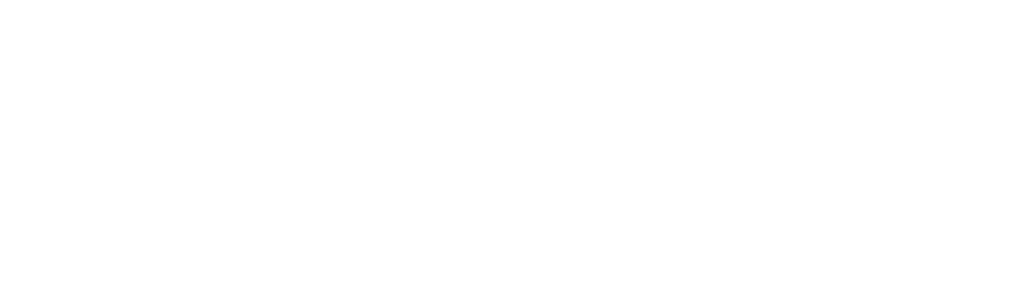
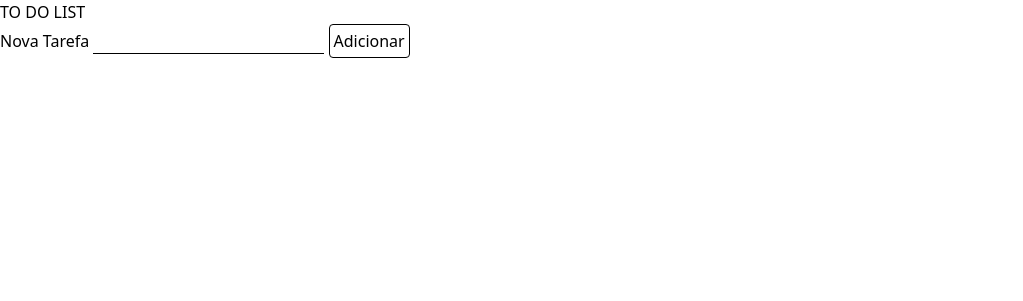
Before and after one commit to lilo1st/OpporTime_Projeto, a plain HTML site: page index.html in a window 1280 px wide. Shown: the top 301 px of the page, without its empty margins (0-1023 px from the left). Drawn offline with nearby package versions, Linux system fonts and the light colour scheme.

Commit message:
Remoção do TailWind antigo e pastas ASSETS, SCRIPT e STYLES renomeadas com CAPS LOCK

```diff
--- a/index.html
+++ b/index.html
@@ -15,11 +15,11 @@
     </style>
 </head>
 
-<body class="min-h-[100dvh] content-center justify-items-center p-5 font-[Roboto] tracking-wider">
-    <main class="grid text-center border-[1px] border-solid border-black bg rounded-[10px] w-full max-w-[640px] sm:border-[#EA4121] sm:border-[7px]">
-            <h1 class="my-7 text-5xl">TO DO LIST</h1>
-            <form class="flex justify-around px-3 mb-10" id="AddList">
-                <label for="AddText" class="flex items-end gap-x-2 font-medium">
+<body>
+    <main>
+            <h1>TO DO LIST</h1>
+            <form id="AddList">
+                <label for="AddText">
                     Nova Tarefa
                     <input type="text" id="AddText" class="focus:outline-none border-b-1 font-normal">
                 </label>
```
